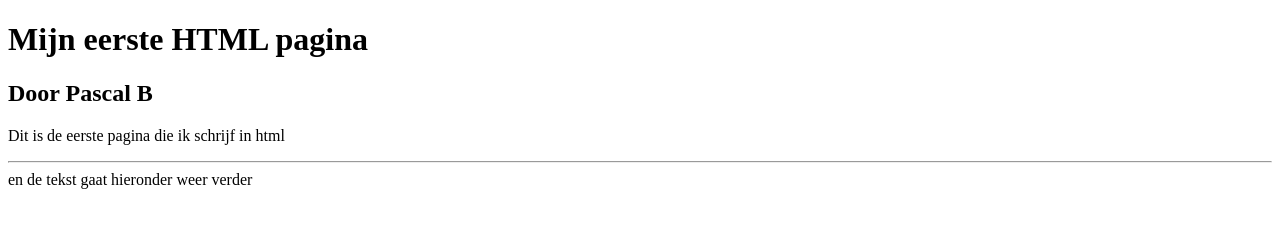
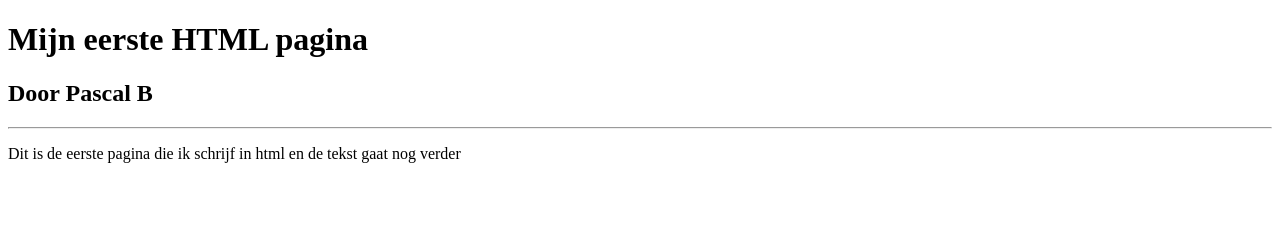
Before and after one commit to PascalB87/HTMLoprd1, a plain HTML site: page index.html in a window 1280 px wide. Drawn offline with Linux system fonts and the light colour scheme.

Commit message:
Verplaatsing lijn onder header 2

```diff
--- a/index.html
+++ b/index.html
@@ -8,6 +8,7 @@
        <!-- hier zet je de code in de body tags-->
        <h1>Mijn eerste HTML pagina</h1>
        <h2>Door Pascal B</h2>
-       <p>Dit is de eerste pagina die ik schrijf in html <hr> en de tekst gaat hieronder weer verder</p>
+       <hr>
+       <p>Dit is de eerste pagina die ik schrijf in html en de tekst gaat nog verder</p>
     </body>
 </html>
```
